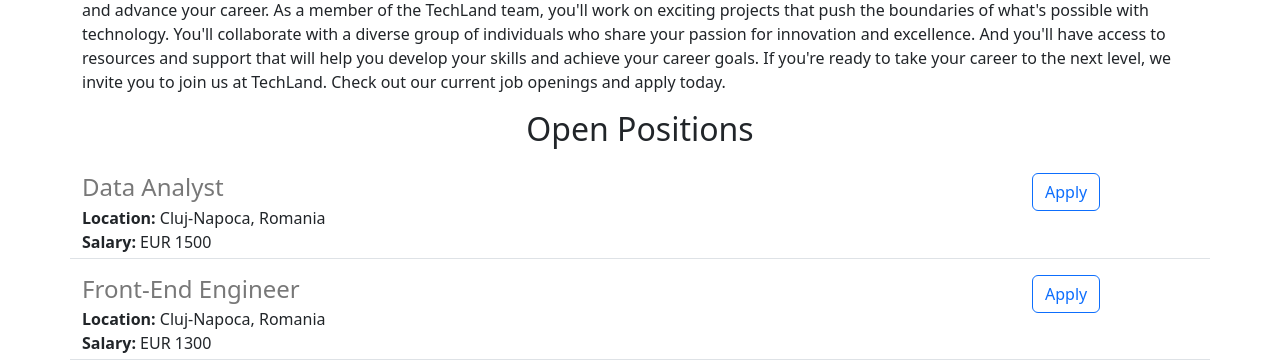
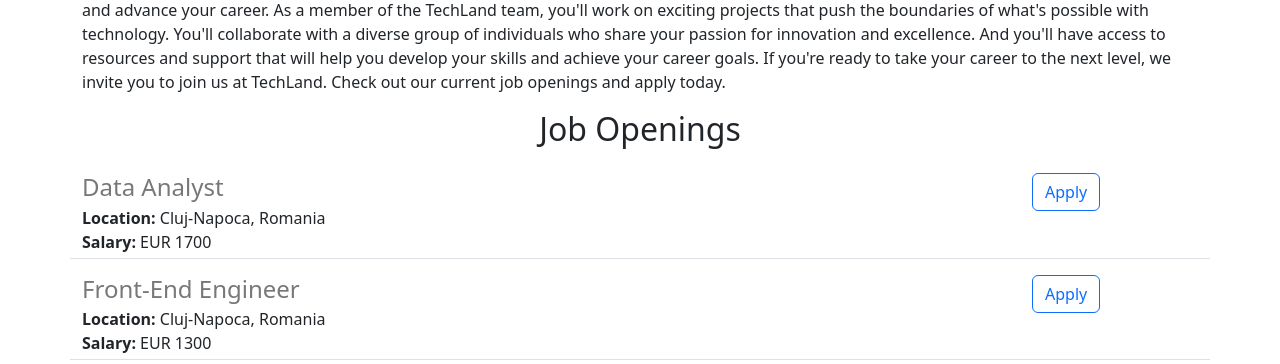
Before and after one commit to DragosZR/Final-Project, a Flask app: page / in a window 1280 px wide. Shown: the part 680-1044 px from the top of the page. Run offline with Flask 3, Linux system fonts and the light colour scheme.

Commit message:
Made some changes

```diff
--- a/app.py
+++ b/app.py
@@ -7,7 +7,7 @@
         'id': 1,
         'title': 'Data Analyst',
         'location': 'Cluj-Napoca, Romania',
-        'salary': 'EUR 1500',
+        'salary': 'EUR 1700',
     },
     {
         'id': 2,
--- a/templates/home.html
+++ b/templates/home.html
@@ -26,7 +26,7 @@
             As a member of the TechLand team, you'll work on exciting projects that push the boundaries of what's possible with technology. You'll collaborate with a diverse group of individuals who share your passion for innovation and excellence. And you'll have access to resources and support that will help you develop your skills and achieve your career goals.
             If you're ready to take your career to the next level, we invite you to join us at TechLand. Check out our current job openings and apply today.
       </p>
-      <h2 class="text-center mt-2 mb-4">Open Positions</h2>
+      <h2 class="text-center mt-2 mb-4">Job Openings</h2>
       <div>
         {% for job in jobs %}
           {% include 'job_item.html' %}
```
